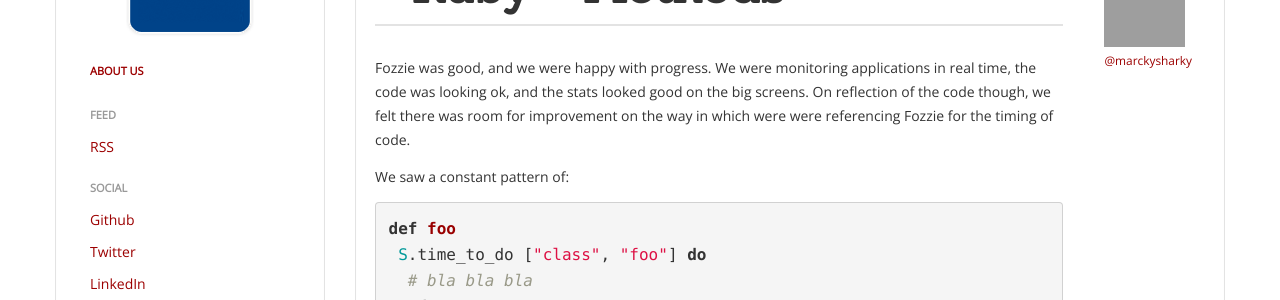
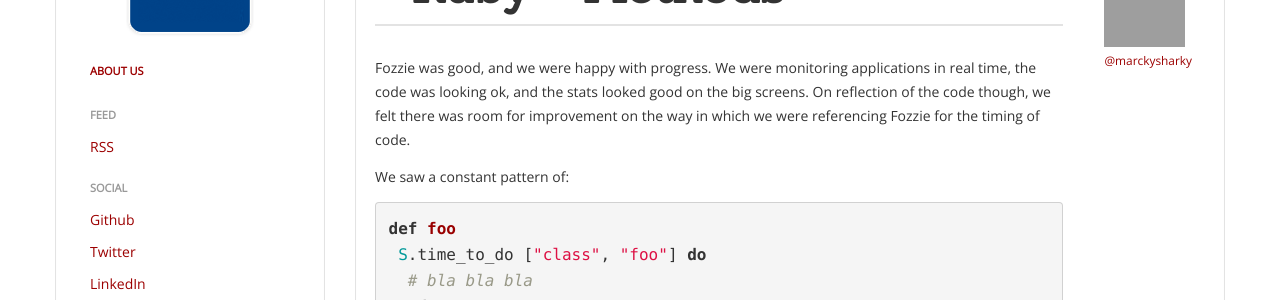
Before and after one commit to mriddle/mriddle, a Jekyll site: the page built from _posts/2012-12-09-monitoring-our-applications-ruby-methods.md, in a window 1280 px wide, cut to the strip 132-432 px from the top of the page. Built offline with Jekyll 4.4.1, drawn with Linux system fonts in a browser that asks for light colours; Markdown is read by kramdown in place of the engine named in the settings; comment, search, counter and statistics services are not loaded; some of the changed lines change nothing that is shown; grey boxes are pictures that could not be loaded.

Commit message:
Fixed typo and added excerpt to post

```diff
--- a/_posts/2012-12-09-monitoring-our-applications-ruby-methods.md
+++ b/_posts/2012-12-09-monitoring-our-applications-ruby-methods.md
@@ -2,9 +2,10 @@
 layout : post
 title : Monitoring our applications - Ruby - Methods
 author: mwatts
+excerpt: Fozzie was good, and we were happy with progress. We were monitoring applications in real time, the code was looking ok, and the stats looked good on the big screens. On reflection of the code though, we felt there was room for improvement on the way in which we were referencing Fozzie for the timing of code.
 ---
 
-Fozzie was good, and we were happy with progress. We were monitoring applications in real time, the code was looking ok, and the stats looked good on the big screens. On reflection of the code though, we felt there was room for improvement on the way in which were were referencing Fozzie for the timing of code.
+Fozzie was good, and we were happy with progress. We were monitoring applications in real time, the code was looking ok, and the stats looked good on the big screens. On reflection of the code though, we felt there was room for improvement on the way in which we were referencing Fozzie for the timing of code.
 
 We saw a constant pattern of:
 
```
